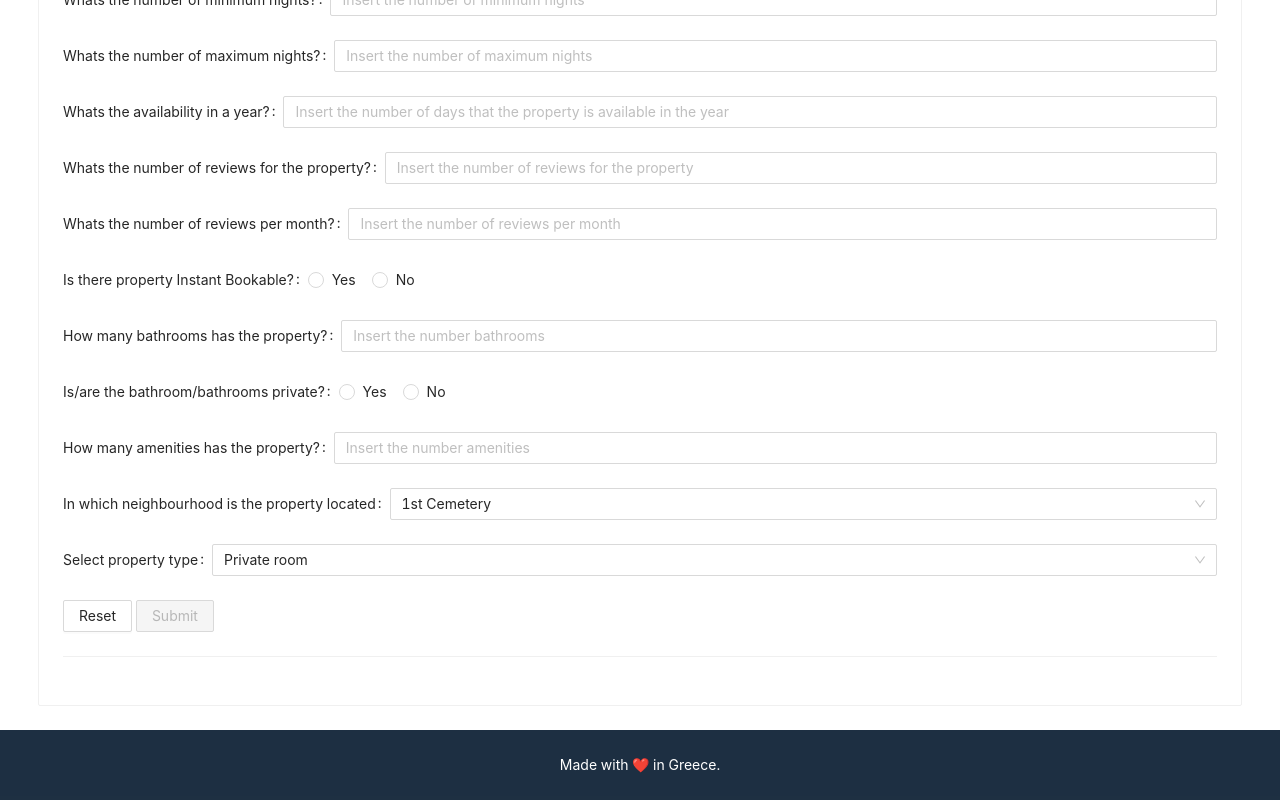
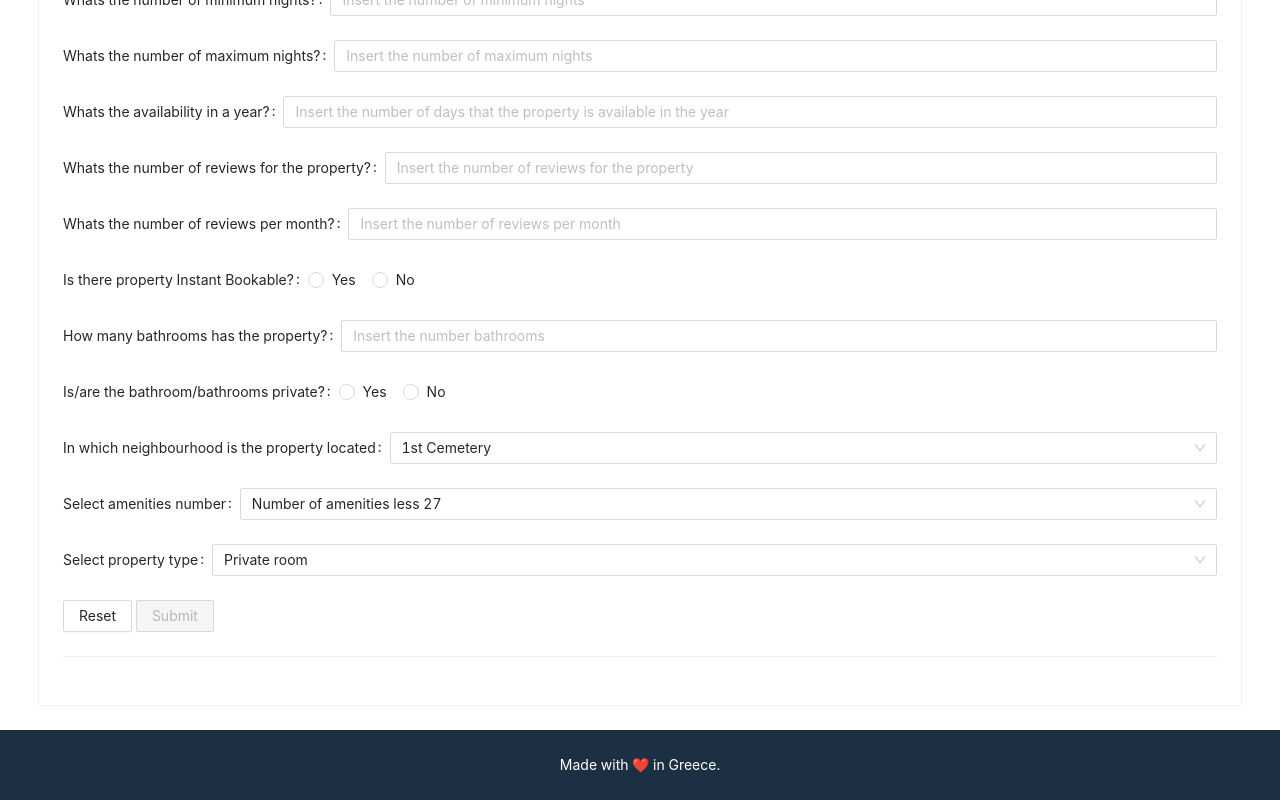
Before and after one commit to cha-theo/ml_project_ui, a React (Create React App) app: page /models in a window 1280 px wide. Shown: the part 475-1275 px from the top of the page. Built offline with nearby package versions, Linux system fonts and the light colour scheme.

Commit message:
form input

```diff
--- a/src/components/Models.js
+++ b/src/components/Models.js
@@ -31,7 +31,7 @@ const formValuesInitialState = {
   instant_bookable: "",
   bathroom: "",
   bathroom_type_private: "",
-  amenities: "",
+  amenities: "amenities_low",
   neighbourhood: "neighbourhood_cleansed_1Ο ΝΕΚΡΟΤΑΦΕΙΟ",
   room_type: "room_type_Private room",
   // textField: "",
@@ -51,6 +51,24 @@ const Models = () => {
   const [formValues, setFormValues] = useState(formValuesInitialState);
   const [models, setModels] = useState(null);
 
+const is_disabled =  !formValues.host_listings_count ||
+!formValues.host_identity_verified ||
+!formValues.host_is_superhost ||
+!formValues.accommodates ||
+!formValues.beds ||
+!formValues.minimum_nights ||
+!formValues.maximum_nights ||
+!formValues.availability_365 ||
+!formValues.number_of_reviews ||
+!formValues.reviews_per_month ||
+!formValues.instant_bookable ||
+!formValues.bathroom ||
+!formValues.neighbourhood ||
+!formValues.room_type ||
+!formValues.amenities ||
+!formValues.bathroom_type_private
+
+
   const handleInputChange = (e) => {
     const { name, value } = e.target;
     // console.log(name, value); // Uncomment to view name/value pair
@@ -61,6 +79,9 @@ const Models = () => {
   };
   const handleRoomType = (value) => {
     setFormValues({ ...formValues, room_type: value });
+  };
+  const handleAmenities = (value) => {
+    setFormValues({ ...formValues, amenities: value });
   };
   const handleMultipleSelectChange = (value) => {
     setFormValues({ ...formValues, multiplSelectField: value });
@@ -222,15 +243,6 @@ const Models = () => {
             </Radio.Group>
           </Form.Item>
 
-          <Form.Item label="How many amenities has the property?">
-            <Input
-              type="number"
-              placeholder="Insert the number amenities"
-              name="amenities"
-              value={formValues.amenities}
-              onChange={handleInputChange}
-            />
-          </Form.Item>
 
           <Form.Item label="In which neighbourhood is the property located">
             <Select
@@ -289,6 +301,19 @@ const Models = () => {
               <Option value="neighbourhood_cleansed_ΣΕΠΟΛΙΑ">Sepolia</Option>
               <Option value="neighbourhood_cleansed_ΣΤΑΔΙΟ">Stadio</Option>
               <Option value="neighbourhood_cleansed_ΣΤΑΘΜΟΣ ΛΑΡΙΣΗΣ">Larisis Station</Option>
+            </Select>
+          </Form.Item>
+
+          <Form.Item label="Select amenities number">
+            <Select
+              name="amenities"
+              defaultValue=""
+              value={formValues.amenities}
+              onChange={handleAmenities}
+            >
+              <Option value="amenities_low">Number of amenities less 27</Option>
+              <Option value="amenities_medium">Number of amenities 27-34</Option>
+              <Option value="amenities_high">Number of amenities more 34</Option>
             </Select>
           </Form.Item>
 
@@ -415,24 +440,7 @@ const Models = () => {
             </Button>
             &nbsp;
             <Button
-              disabled={
-                !formValues.host_listings_count ||
-                !formValues.host_identity_verified ||
-                !formValues.host_is_superhost ||
-                !formValues.accommodates ||
-                !formValues.beds ||
-                !formValues.minimum_nights ||
-                !formValues.maximum_nights ||
-                !formValues.availability_365 ||
-                !formValues.number_of_reviews ||
-                !formValues.reviews_per_month ||
-                !formValues.instant_bookable ||
-                !formValues.bathroom ||
-                !formValues.neighbourhood ||
-                !formValues.room_type ||
-                !formValues.amenities ||
-                !formValues.bathroom_type_private
-              }
+              disabled={is_disabled}
               type="primary"
               onClick={handleFormSubmit}
             >
```
